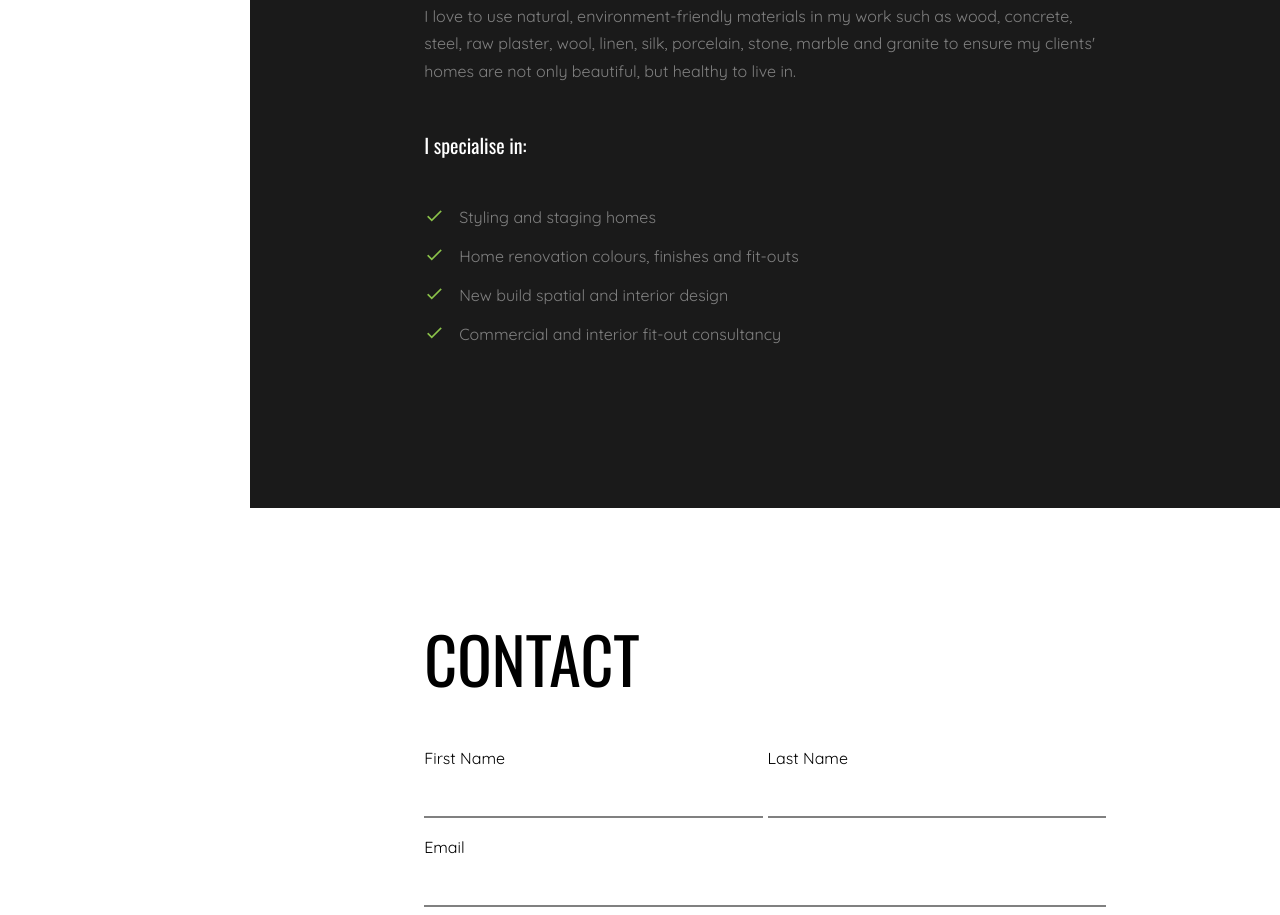
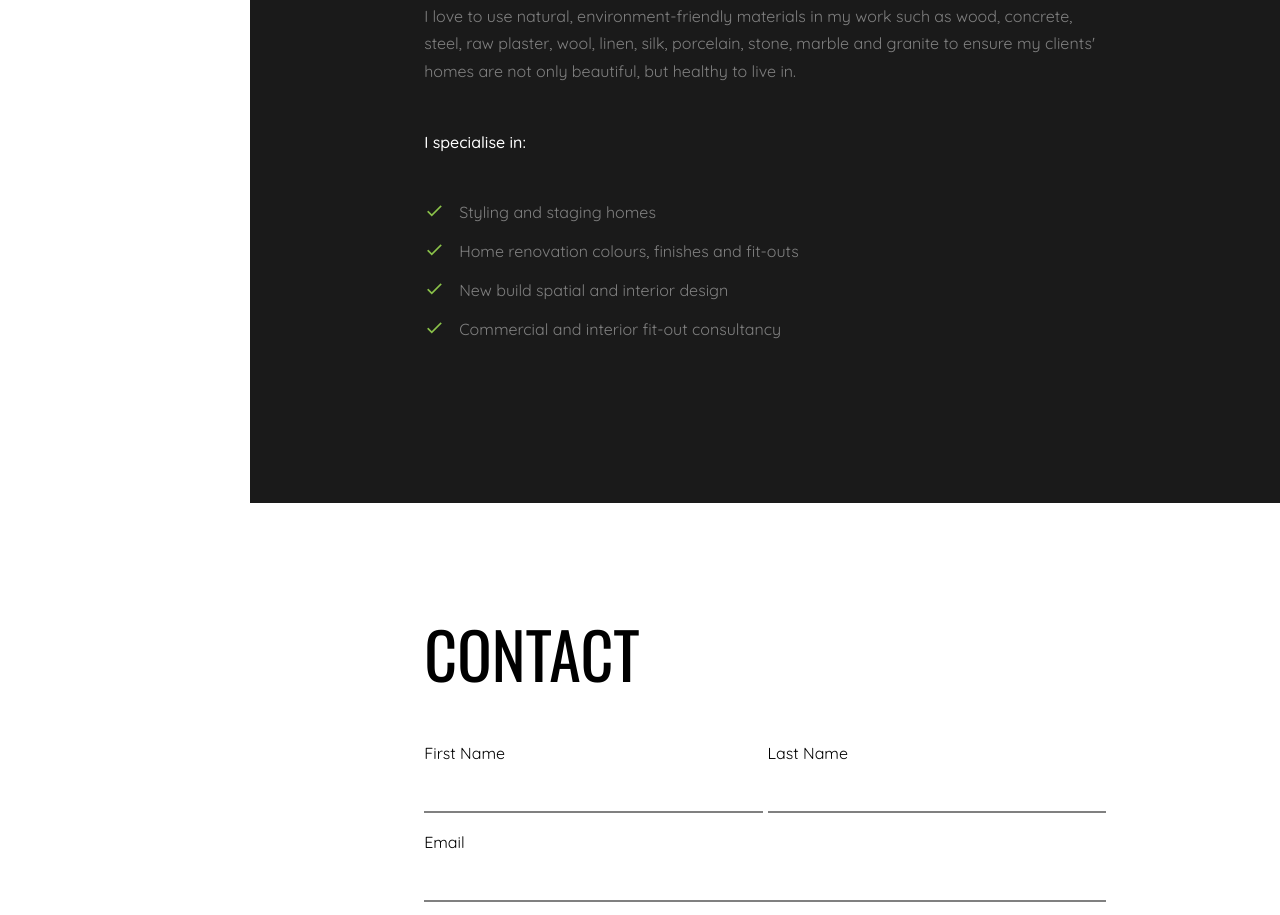
Before and after one commit to SainiMGitHub/FlyingColours1, a plain HTML site: page index.html in a window 1280 px wide. Shown: the part 4511-5426 px from the top of the page. Drawn offline with nearby package versions, Linux system fonts and the light colour scheme; files whose address does not match are found by name.

Commit message:
Update index.html

```diff
--- a/index.html
+++ b/index.html
@@ -317,7 +317,7 @@
               <p>For over 20 years I've been helping people create comfortable homes that express their personality and goals while prioritising practical living and attention to detail.</p>
               <p>My aim is to respect the character, style and age of the house and also to deliver the unexpected, perhaps through using an eclectic mix of antique and modern, or by juxtaposing contrasting textures, fabrics or patterns.</p>
               <p>I love to use natural, environment-friendly materials in my work such as wood, concrete, steel, raw plaster, wool, linen, silk, porcelain, stone, marble and granite to ensure my clients' homes are not only beautiful, but healthy to live in.</p>
-              <h5 class="text-white mt-5">I specialise in:</h5>
+              <h6 class="text-white mt-5">I specialise in:</h6>
               <div class="d-block d-md-flex mt-5">
                 <div class="mr-md-auto mr-2">
                   <ul class="ul-check list-unstyled success">
```
